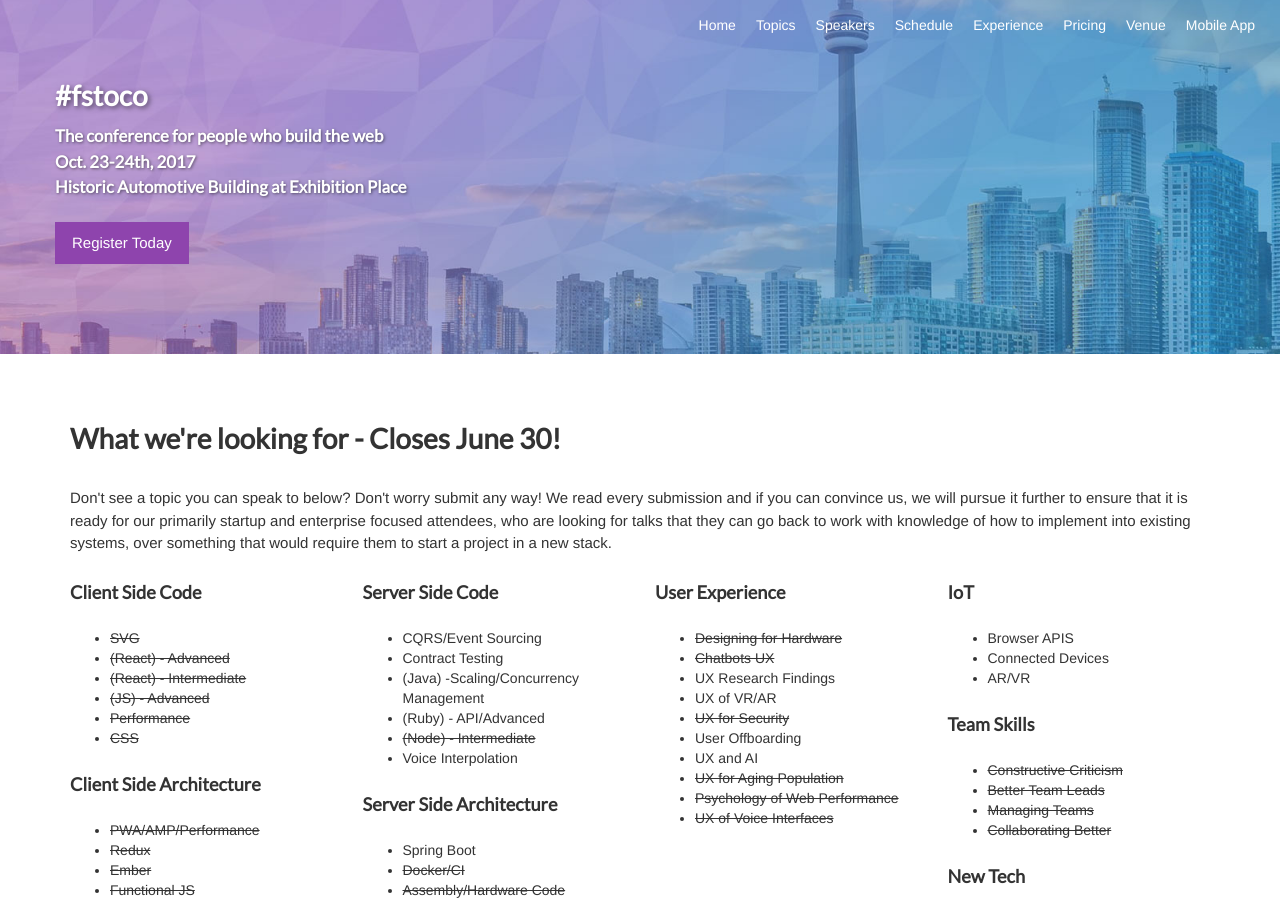
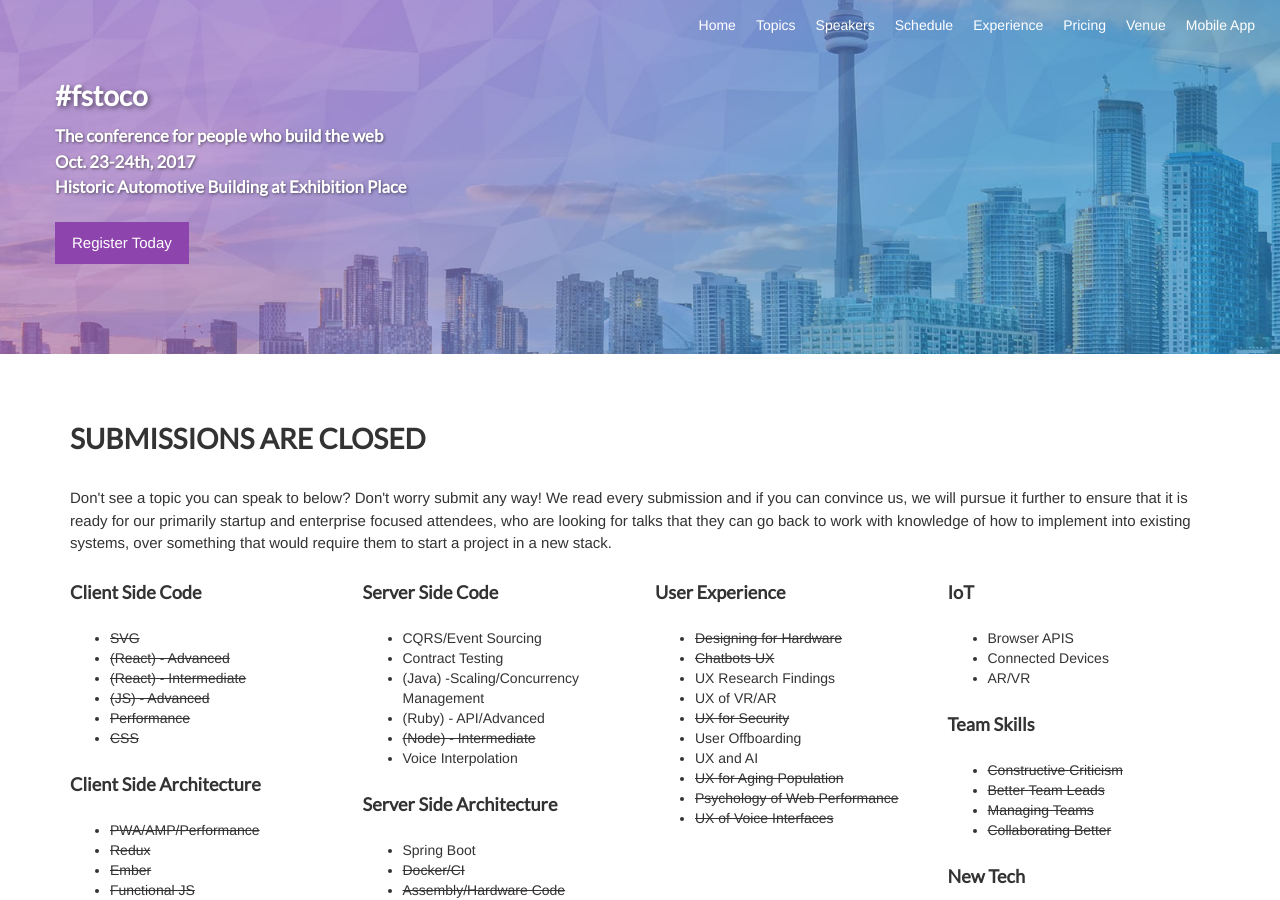
Before and after one commit to fullstackto/fsto2017, a Jekyll site: the page built from speak/index.html, in a window 1280 px wide and 900 px high. Built offline with Jekyll 4.4.1, drawn with Linux system fonts in a browser that asks for light colours.

```diff
--- a/_includes/head.html
+++ b/_includes/head.html
@@ -38,6 +38,26 @@
 
   <link rel="stylesheet" href="/css/main.css" />
   <link href="https://fonts.googleapis.com/css?family=Nothing+You+Could+Do|Lato" rel="stylesheet">
+  <!-- Facebook Pixel Code -->
+<script>
+!function(f,b,e,v,n,t,s){if(f.fbq)return;n=f.fbq=function(){n.callMethod?
+n.callMethod.apply(n,arguments):n.queue.push(arguments)};if(!f._fbq)f._fbq=n;
+n.push=n;n.loaded=!0;n.version='2.0';n.queue=[];t=b.createElement(e);t.async=!0;
+t.src=v;s=b.getElementsByTagName(e)[0];s.parentNode.insertBefore(t,s)}(window,
+document,'script','https://connect.facebook.net/en_US/fbevents.js');
+fbq('init', '134879790246452', {
+em: 'insert_email_variable'
+});
+fbq('track', 'PageView');
+</script>
+<noscript><img height="1" width="1" style="display:none"
+src="https://www.facebook.com/tr?id=134879790246452&ev=PageView&noscript=1"
+/></noscript>
+<!-- DO NOT MODIFY -->
+<!-- End Facebook Pixel Code -->
+<script>
+fbq('track', 'ViewContent');
+</script>
 </head>
 <nav class="navigation">
   <ul>
--- a/index.html
+++ b/index.html
@@ -176,7 +176,7 @@ card: http://2017.fsto.co/images/card.jpg
   </article>
 </section>
 <section class="register-bg">
-  <aside class="container"><h4>"Thanks @fullstackTO #fstoco for the warm welcome & great questions. Loved speaking to a packed room, meeting great people and awesome talks." - @leighthalliday</h4></aside>
+  <aside class="container"><h4>"Thanks @fullstackTO #fstoco for the warm welcome &amp; great questions. Loved speaking to a packed room, meeting great people and awesome talks." - @leighthalliday</h4></aside>
 </section>
 <section>
   <article class="container">
--- a/speak/index.html
+++ b/speak/index.html
@@ -6,7 +6,7 @@ title: Speak!
   <article class="container">
     <div class="row">
       <div class="col-sm-12">
-        <h2 id="cover">What we're looking for - Closes June 30!</h2>
+        <h2 id="cover">SUBMISSIONS ARE CLOSED</h2>
         <p>Don't see a topic you can speak to below? Don't worry submit any way! We read every submission and if you can convince us, we will pursue it further to ensure that it is ready for our primarily startup and enterprise focused attendees, who are looking for talks that they can go back to work with knowledge of how to implement into existing systems, over something that would require them to start a project in a new stack.</p>
       </div>
     </div>
@@ -173,13 +173,3 @@ title: Speak!
     </div>
   </article>
 </section>
-<section>
-  <article class="container">
-    <div class="row">
-      <div class="col-xs-12">
-        <h2 id="register">Submit</h2>
-        <iframe src="https://docs.google.com/forms/d/e/1FAIpQLScx8TO2lBusYAoHwdFS9h_I4-vH7hXJ19QaJWUe4XtQZIukiQ/viewform?embedded=true" width="940" height="5000" frameborder="0" marginheight="0" marginwidth="0">Loading...</iframe>
-      </div>
-    </div>
-  </article>
-</section>
```
Also changed, not shown: other parts of index.html (+1 -1 lines).
